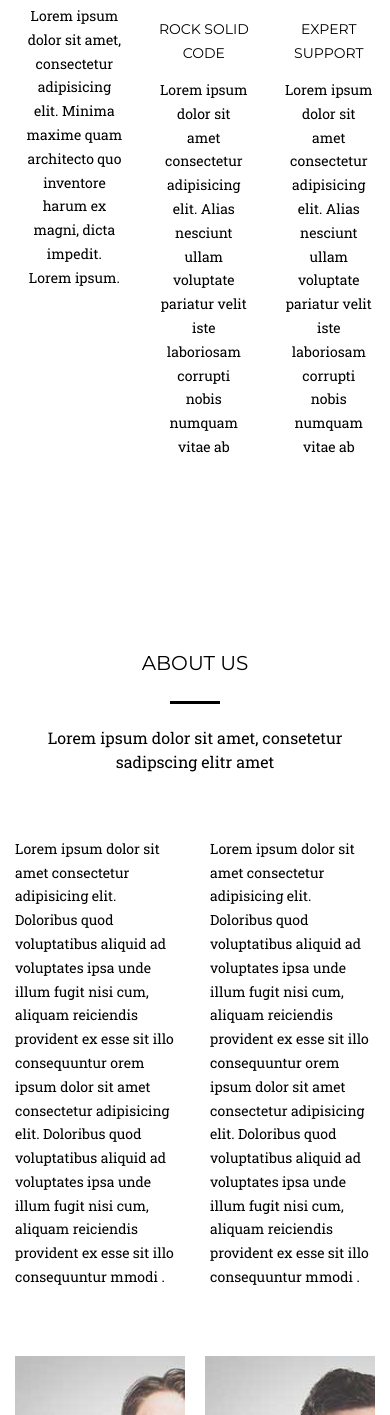
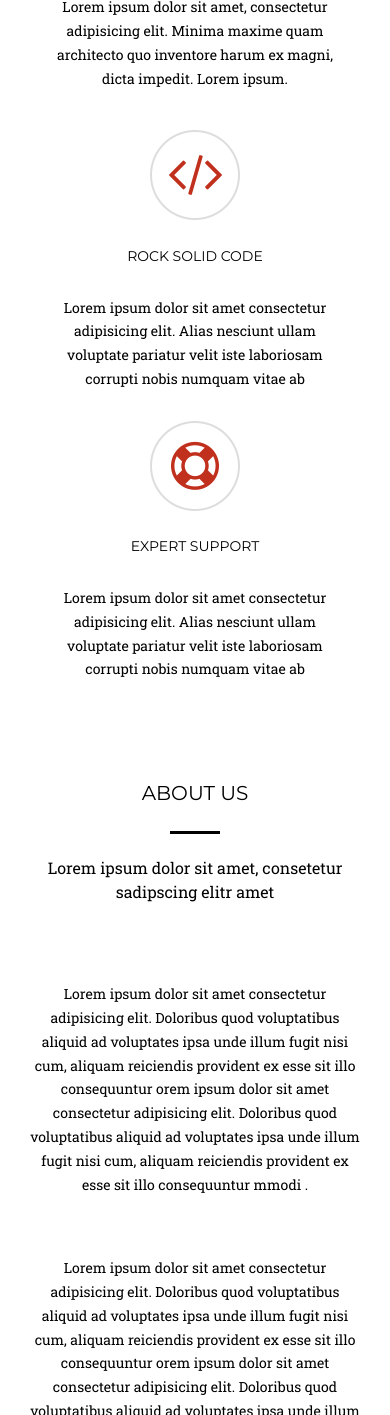
Before and after one commit to Jakson1986/Startup, a plain HTML site: page index.html in a window 390 px wide. Shown: the part 1224-2639 px from the top of the page. Drawn offline with nearby package versions, Linux system fonts and the light colour scheme.

Commit message:
responsive

```diff
--- a/css/style.css
+++ b/css/style.css
@@ -286,7 +286,8 @@ body {
   margin-bottom: 191px;
 }
 
-#swiper-button-prev, #swiper-button-next {
+#swiper-button-prev,
+#swiper-button-next {
   color: #fff;
   --swiper-navigation-size: 17px;
   top: 37%;
@@ -303,14 +304,26 @@ body {
   left: 97%;
 }
 
-#swiper-button-prev:hover, #swiper-button-next:hover {
+#swiper-button-prev:hover,
+#swiper-button-next:hover {
   background: #c0301c;
 }
 
-
-
 /*Media
 ========================*/
+@media (max-width: 1180px) {
+  .about_img_wrapper img {
+    margin: auto;
+  }
+
+  #swiper-button-next {
+    left: 90%;
+  }
+
+  #swiper-button-prev {
+    left: 10%;
+  }
+}
 
 @media (max-width: 768px) {
   .mobile_menu {
@@ -353,6 +366,43 @@ body {
     padding: 5px 10px;
     font-size: 10px;
   }
+
+  .banner_services {
+    display: flex;
+    flex-direction: column;
+  }
+
+  .col_services {
+    width: 100%;
+    margin-bottom: 10px;
+    padding: 0 10px;
+  }
+  .center_col {
+    margin: auto;
+  }
+
+  .col_services p {
+    padding: 15px 80px 30px;
+  }
+
+  .banner_services {
+    margin-bottom: 60px;
+  }
+}
+
+@media (max-width: 480px) {
+  .about_text {
+    display: flex;
+    flex-direction: column;
+  }
+
+  .col_about.left,
+  .col_about.right {
+    width: 100%;
+    text-align: center;
+    padding: 15px;
+    margin-bottom: 30px;
+  }
 }
 
 @media (max-width: 430px) {
@@ -363,8 +413,12 @@ body {
   .banner_text p {
     text-align: center;
   }
+
+  .header_sections {
+    padding: 0 15px;
   }
- 640: {
-      slidesPerView: 4,
-      spaceBetween: 40
+
+  .col_services p {
+    padding: 15px 20px 30px;
   }
+}
--- a/js/scripts.js
+++ b/js/scripts.js
@@ -13,13 +13,21 @@ $(document).ready(function () {
     spaceBetween: 30,
     speed: 400,
 
+
+
     breakpoints: {
-      320: {
+       320: {
+        slidesPerView: 1,
+        spaceBetween: 20
+      },
+
+
+      580: {
         slidesPerView: 2,
         spaceBetween: 20
       },
 
-      480: {
+      920: {
         slidesPerView: 3,
         spaceBetween: 10
       },
```
Lines whose indentation alone changed are shown as unchanged.
